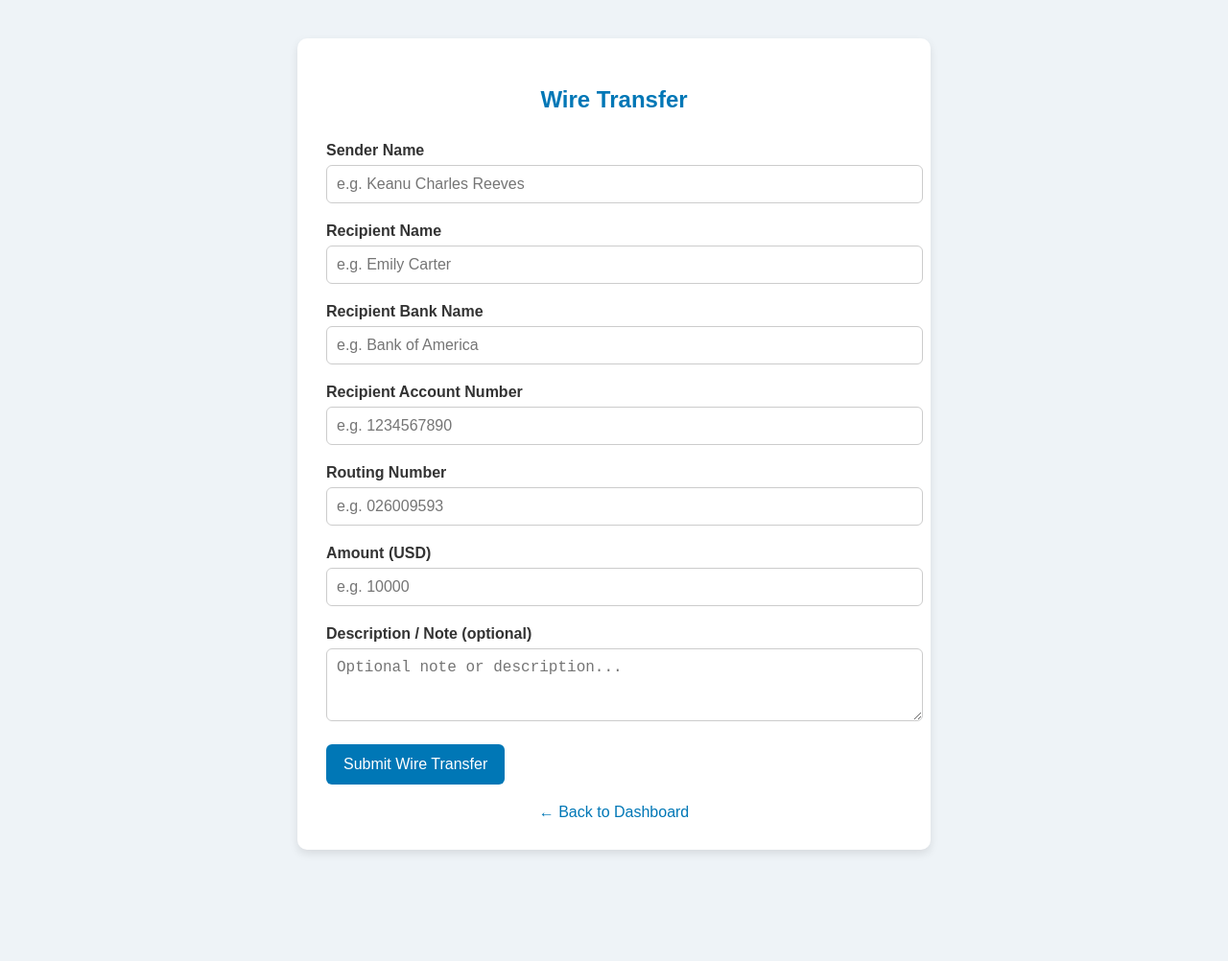
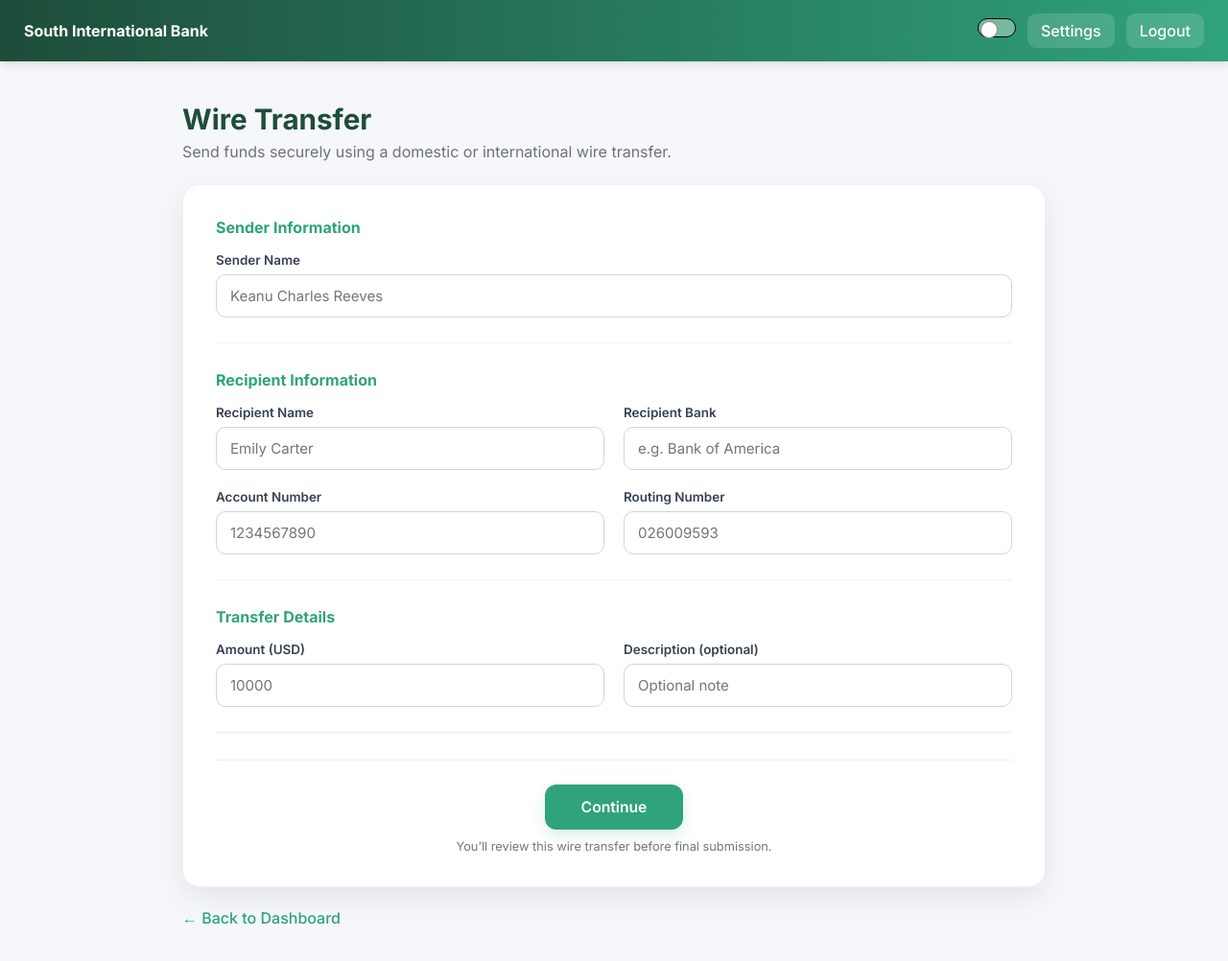
Before and after one commit to JamesHD001/South-Bank, a website: page bank/wire-transfer-form.html in a window 1280 px wide. Shown: the whole page at 96% size. Before the commit the page ends 926 px from the top, so only its background shows below. Drawn offline with Linux system fonts and the light colour scheme.

Commit message:
Modernize wire transfer page

```diff
--- a/bank/wire-transfer-form.html
+++ b/bank/wire-transfer-form.html
@@ -2,97 +2,88 @@
 <html lang="en">
 <head>
   <meta charset="UTF-8" />
-  <meta name="viewport" content="width=device-width, initial-scale=1.0"/>
-  <title>Wire Transfer Form</title>
+  <meta name="viewport" content="width=device-width, initial-scale=1.0" />
+  <title>Wire Transfer</title>
+
+  <link href="https://fonts.googleapis.com/css2?family=Inter:wght@400;500;600;700&display=swap" rel="stylesheet">
+  <link rel="stylesheet" href="darkmode.css">
+
   <style>
-    body {
-      font-family: Arial, sans-serif;
-      background-color: #eef3f7;
-      margin: 0;
-      padding: 0;
-    }
-    .container {
-      max-width: 600px;
-      margin: 40px auto;
-      background: #fff;
-      padding: 30px;
-      box-shadow: 0 4px 10px rgba(0,0,0,0.1);
-      border-radius: 10px;
-    }
-    h2 {
-      text-align: center;
-      color: #0077b6;
-      margin-bottom: 30px;
-    }
-    label {
-      display: block;
-      margin-bottom: 6px;
-      font-weight: bold;
-      color: #333;
-    }
-    input, select, textarea {
-      width: 100%;
-      padding: 10px;
-      margin-bottom: 20px;
-      border: 1px solid #ccc;
-      border-radius: 6px;
-      font-size: 16px;
-    }
-    textarea {
-      resize: vertical;
-    }
-    button {
-      background-color: #0077b6;
-      color: white;
-      padding: 12px 18px;
-      border: none;
-      border-radius: 6px;
-      font-size: 16px;
-      cursor: pointer;
-    }
-    button:hover {
-      background-color: #023e8a;
-    }
-    .back-link {
-      display: block;
-      margin-top: 20px;
-      text-align: center;
-      color: #0077b6;
-      text-decoration: none;
-    }
-    .back-link:hover {
-      text-decoration: underline;
-    }
+    *{box-sizing:border-box;margin:0;padding:0;font-family:'Inter',sans-serif}
+    body{min-height:100vh;background:#f5f7fa;color:#1a1a1a}
+    .top-bar{display:flex;justify-content:space-between;align-items:center;padding:14px 25px;background:linear-gradient(90deg,#1e4d3a,#2fa37b);color:#fff;box-shadow:0 3px 10px rgba(0,0,0,.12)}
+    .right{display:flex;align-items:center;gap:12px}
+    .top-bar a{color:#fff;text-decoration:none;font-weight:500;background:rgba(255,255,255,.14);padding:8px 14px;border-radius:9px;transition:.2s}
+    .top-bar a:hover{background:rgba(255,255,255,.25)}
+    .theme-toggle{display:flex;align-items:center}.theme-toggle input{display:none}.toggle-slider{width:40px;height:20px;background:rgba(255,255,255,.35);border-radius:20px;position:relative;cursor:pointer}.toggle-slider:before{content:'';position:absolute;top:2px;left:2px;width:16px;height:16px;background:#fff;border-radius:50%;transition:transform .25s}.theme-toggle input:checked+.toggle-slider:before{transform:translateX(20px)}
+    .page{width:min(900px,calc(100% - 30px));margin:42px auto;animation:fadeUp .5s ease}.page-header{margin-bottom:24px}.page-header h1{font-size:1.85rem;color:#1e4d3a}.page-header p{margin-top:6px;color:#6b7280}
+    .action-card{background:#fff;border:1px solid #edf0f2;border-radius:18px;padding:34px;box-shadow:0 10px 30px rgba(0,0,0,.08)}
+    .form-section{margin-bottom:28px;padding-bottom:26px;border-bottom:1px solid #edf0f2}.form-section:last-of-type{margin-bottom:0;padding-bottom:0;border-bottom:0}.form-section h3{color:#2fa37b;font-size:1rem;margin-bottom:16px}
+    .grid-2{display:grid;grid-template-columns:repeat(2,minmax(0,1fr));gap:20px}.field{min-width:0}label{display:block;font-size:.84rem;font-weight:600;margin-bottom:7px;color:#374151}
+    input,textarea{width:100%;border:1px solid #d1d5db;border-radius:10px;padding:12px 14px;font-size:.94rem;background:#fff;color:#1f2937;transition:.2s}textarea{min-height:100px;resize:vertical}input:focus,textarea:focus{outline:none;border-color:#2fa37b;box-shadow:0 0 0 3px rgba(47,163,123,.12)}
+    .form-action{border-top:1px solid #edf0f2;padding-top:25px;text-align:center}.form-action button{border:0;border-radius:12px;padding:14px 38px;background:#2fa37b;color:#fff;font-size:.98rem;font-weight:600;cursor:pointer;box-shadow:0 6px 15px rgba(47,163,123,.18);transition:.2s}.form-action button:hover{background:#1e4d3a;transform:translateY(-2px)}.hint{margin-top:10px;font-size:.8rem;color:#777}.back-link{display:block;margin-top:22px;color:#2fa37b;text-decoration:none;font-weight:500}.back-link:hover{text-decoration:underline}
+    @keyframes fadeUp{from{opacity:0;transform:translateY(20px)}to{opacity:1;transform:translateY(0)}}
+    @media(max-width:700px){.top-bar{padding:12px 16px}.right{gap:7px}.top-bar strong{font-size:.88rem}.top-bar a{padding:7px 9px;font-size:.78rem}.page{width:min(100% - 20px,900px);margin:28px auto}.page-header h1{font-size:1.5rem}.action-card{padding:24px 18px;border-radius:16px}.grid-2{grid-template-columns:1fr;gap:16px}.form-action button{width:100%}}
   </style>
 </head>
 <body>
-  <div class="container">
-    <h2>Wire Transfer</h2>
-    <form action="wire-transfer-submit.php" method="post">
-      <label for="sender">Sender Name</label>
-      <input type="text" id="sender" name="sender" placeholder="e.g. Keanu Charles Reeves" required />
+  <header class="top-bar">
+    <strong>South International Bank</strong>
+    <div class="right">
+      <label class="theme-toggle" aria-label="Toggle dark mode"><input type="checkbox" id="themeSwitch"><span class="toggle-slider"></span></label>
+      <a href="settings.html">Settings</a>
+      <a href="#" onclick="logout();return false;">Logout</a>
+    </div>
+  </header>
 
-      <label for="recipient">Recipient Name</label>
-      <input type="text" id="recipient" name="recipient" placeholder="e.g. Emily Carter" required />
+  <main class="page">
+    <section class="page-header">
+      <h1>Wire Transfer</h1>
+      <p>Send funds securely using a domestic or international wire transfer.</p>
+    </section>
 
-      <label for="bank">Recipient Bank Name</label>
-      <input type="text" id="bank" name="bank" placeholder="e.g. Bank of America" required />
+    <section class="action-card">
+      <div class="form-section">
+        <h3>Sender Information</h3>
+        <label for="sender">Sender Name</label>
+        <input type="text" id="sender" placeholder="Keanu Charles Reeves" required>
+      </div>
 
-      <label for="account-number">Recipient Account Number</label>
-      <input type="text" id="account-number" name="account-number" placeholder="e.g. 1234567890" required />
+      <div class="form-section">
+        <h3>Recipient Information</h3>
+        <div class="grid-2">
+          <div class="field"><label for="recipient">Recipient Name</label><input type="text" id="recipient" placeholder="Emily Carter" required></div>
+          <div class="field"><label for="bank">Recipient Bank</label><input type="text" id="bank" placeholder="e.g. Bank of America" required></div>
+          <div class="field"><label for="account">Account Number</label><input type="text" id="account" placeholder="1234567890" required></div>
+          <div class="field"><label for="routing">Routing Number</label><input type="text" id="routing" placeholder="026009593" required></div>
+        </div>
+      </div>
 
-      <label for="routing-number">Routing Number</label>
-      <input type="text" id="routing-number" name="routing-number" placeholder="e.g. 026009593" required />
+      <div class="form-section">
+        <h3>Transfer Details</h3>
+        <div class="grid-2">
+          <div class="field"><label for="amount">Amount (USD)</label><input type="number" id="amount" placeholder="10000" required></div>
+          <div class="field"><label for="description">Description (optional)</label><input type="text" id="description" placeholder="Optional note"></div>
+        </div>
+      </div>
 
-      <label for="amount">Amount (USD)</label>
-      <input type="number" id="amount" name="amount" placeholder="e.g. 10000" required />
+      <div class="form-action">
+        <button type="button" id="wireBtn">Continue</button>
+        <p class="hint">You’ll review this wire transfer before final submission.</p>
+      </div>
+    </section>
 
-      <label for="description">Description / Note (optional)</label>
-      <textarea id="description" name="description" rows="3" placeholder="Optional note or description..."></textarea>
+    <a href="dashboard.html" class="back-link">← Back to Dashboard</a>
+  </main>
 
-      <button type="submit">Submit Wire Transfer</button>
-    </form>
-    <a href="dashboard.html" class="back-link">← Back to Dashboard</a>
-  </div>
+  <script src="darkmode.js"></script>
+  <script>
+    function logout(){sessionStorage.removeItem("loggedIn");window.location.href="auth/login.html";}
+    document.getElementById("wireBtn").addEventListener("click",()=>{
+      const required=["sender","recipient","bank","account","routing","amount"];
+      if(!required.every(id=>document.getElementById(id).value.trim())){alert("Please fill all required fields.");return;}
+      alert("Wire transfer submitted successfully (simulation).");
+    });
+  </script>
 </body>
 </html>
```
